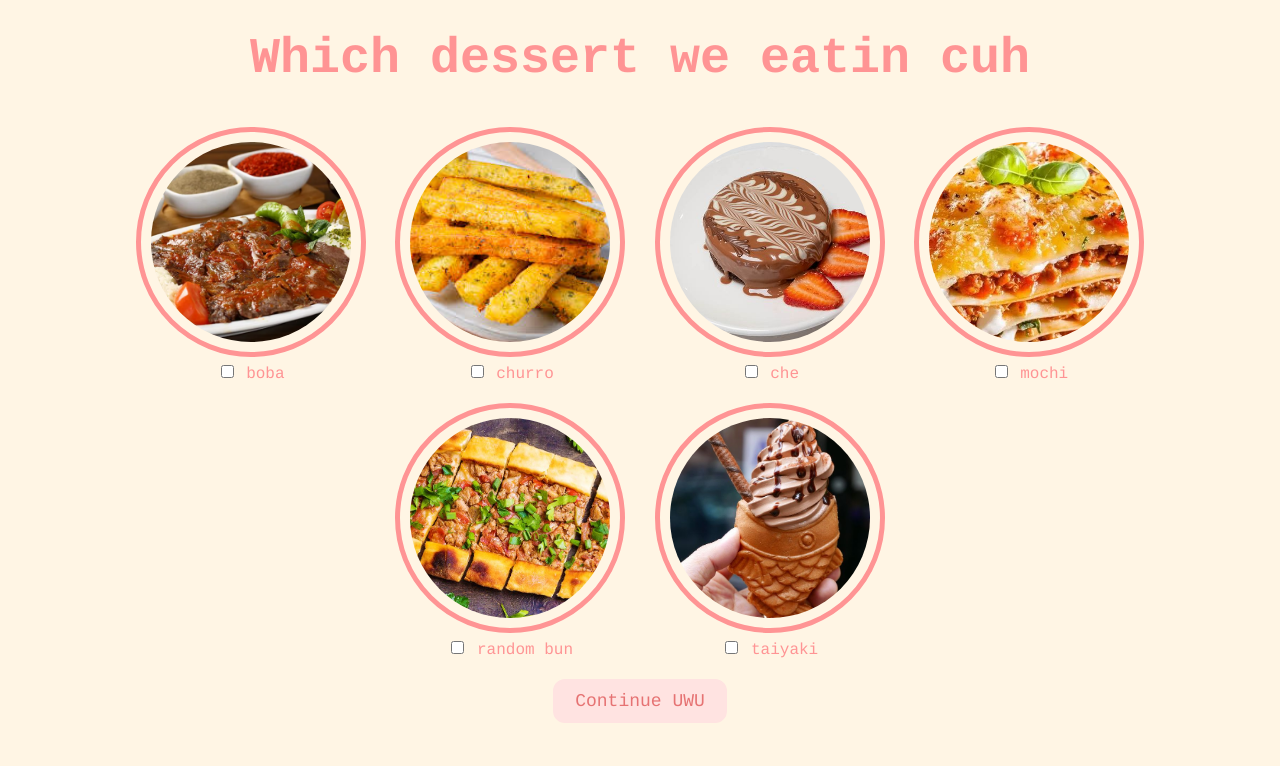
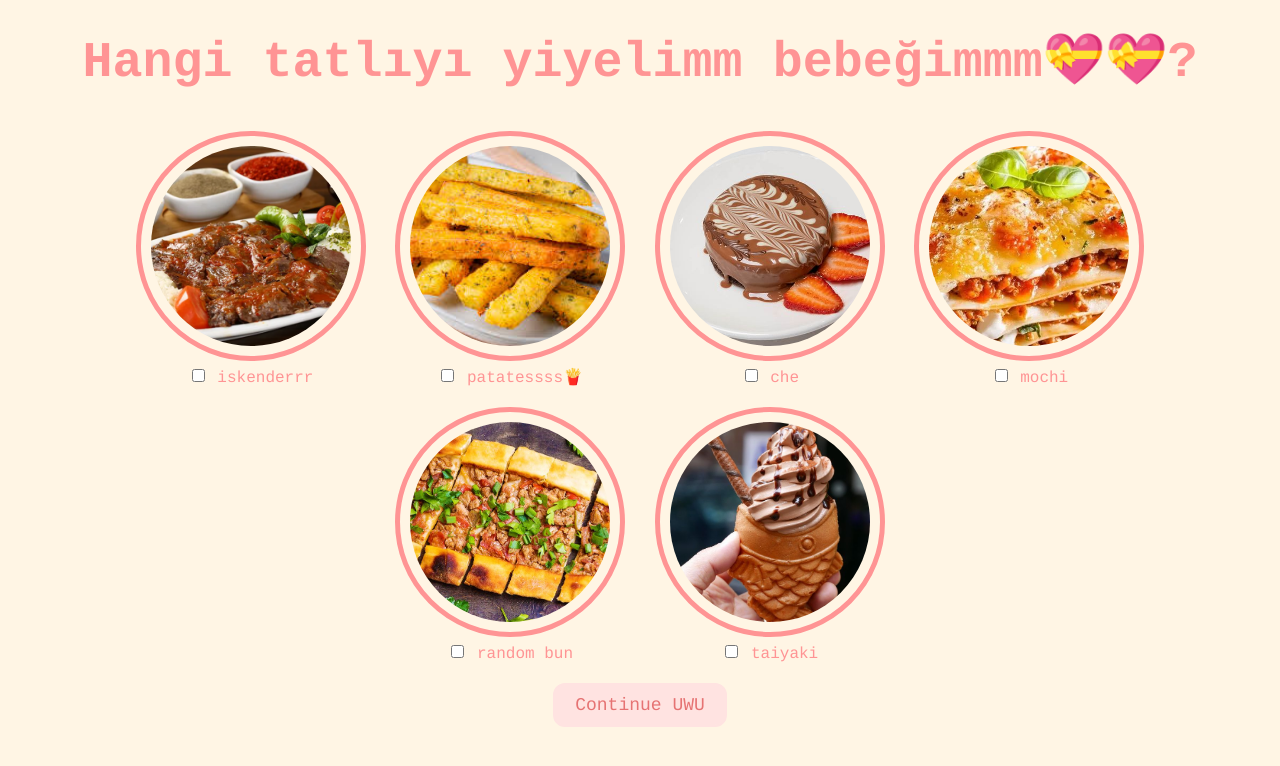
Before and after one commit to mehmetakif000/aa, a plain HTML site: page dessert.html in a window 1280 px wide. Drawn offline with Linux system fonts and the light colour scheme; files whose address does not match are found by name.

Commit message:
Update dessert.html

```diff
--- a/dessert.html
+++ b/dessert.html
@@ -7,19 +7,19 @@
     <link rel="stylesheet" href="css/dessert.css" />
   </head>
   <body>
-    <div id="dessertquestion">Which dessert we eatin cuh</div>
+    <div id="dessertquestion">Hangi tatlıyı yiyelimm bebeğimmm💝💝?</div>
 
     <div class="dessert-selection">
       <div class="dessert-item">
         <img src="food/boba.jpeg" alt="boba" />
         <label
-          ><input type="checkbox" name="dessert" value="boba" /> boba</label
+          ><input type="checkbox" name="dessert" value="boba" /> iskenderrr</label
         >
       </div>
       <div class="dessert-item">
         <img src="food/churro.jpeg" alt="churro" />
         <label
-          ><input type="checkbox" name="dessert" value="churro" /> churro</label
+          ><input type="checkbox" name="dessert" value="churro" /> patatessss🍟</label
         >
       </div>
       <div class="dessert-item">
```
